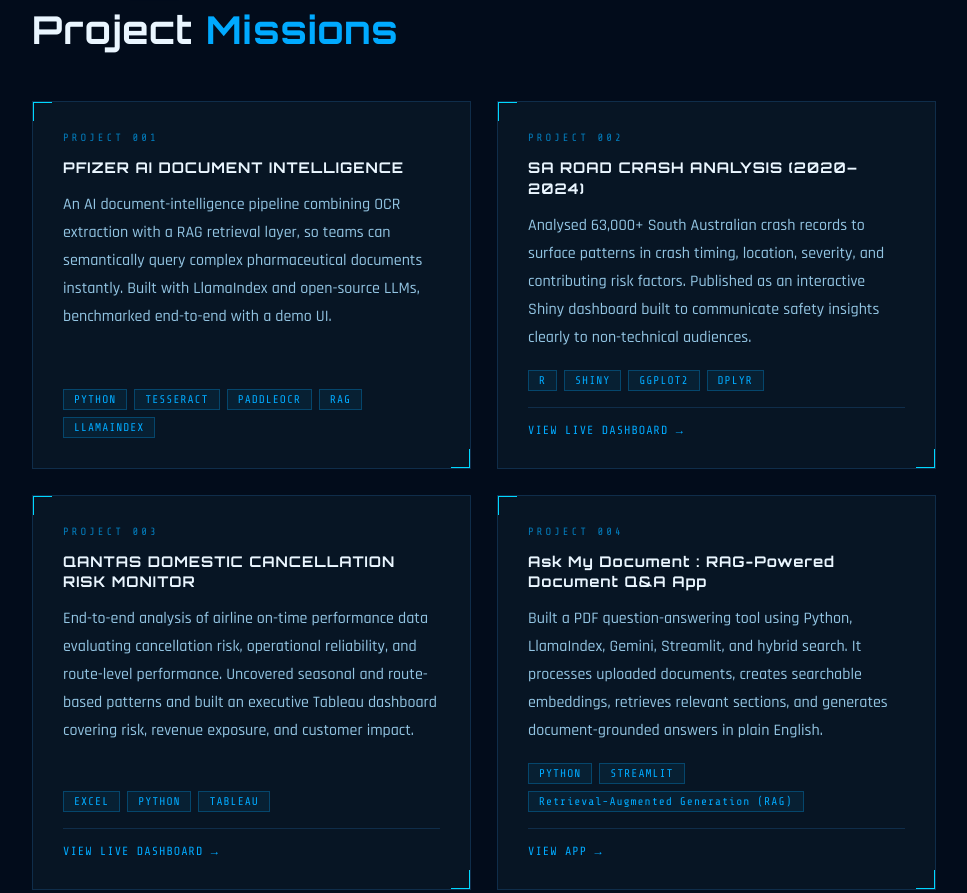
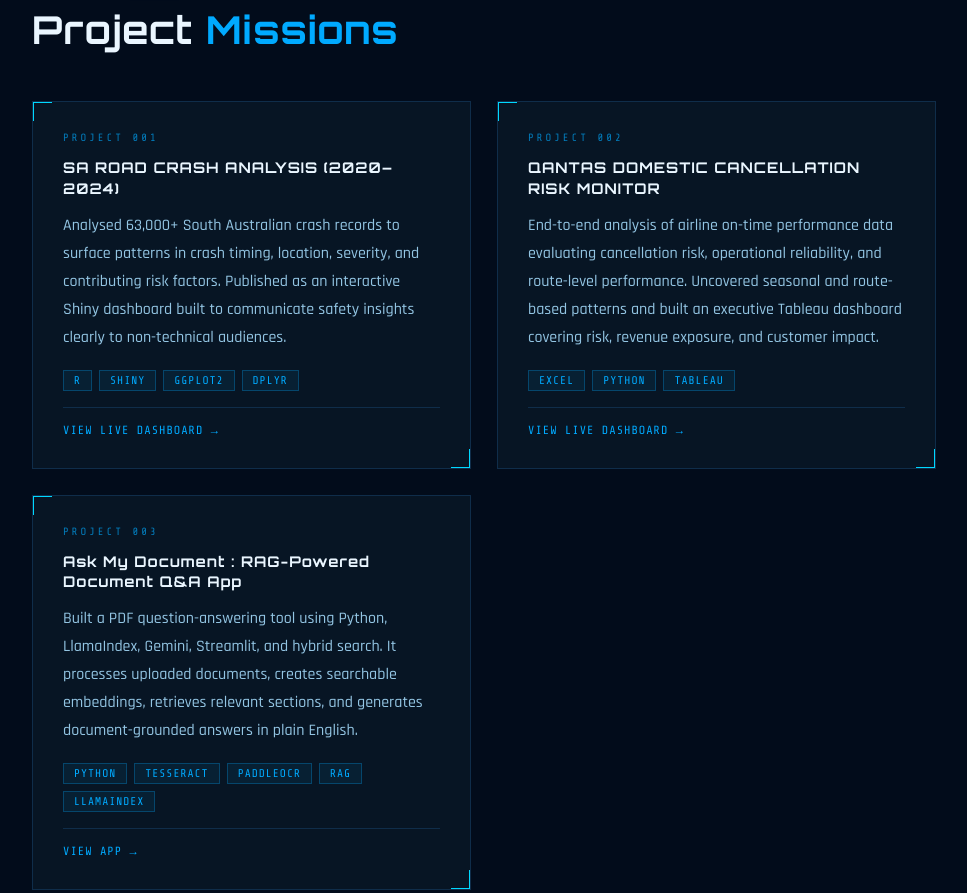
Before and after one commit to briiisty/briiisty.github.io, a plain HTML site: page index.html in a window 1280 px wide. Shown: the part 2946-3839 px from the top of the page, without its empty margins (296-1263 px from the left). Drawn offline with nearby package versions, Linux system fonts and the light colour scheme.

Commit message:
index.html

```diff
--- a/index.html
+++ b/index.html
@@ -580,29 +580,23 @@
   <div class="projects-grid">
     <div class="project reveal">
       <div class="project-num"> PROJECT 001</div>
-      <div class="project-title">PFIZER AI DOCUMENT INTELLIGENCE</div>
-      <p class="project-desc">An AI document-intelligence pipeline combining OCR extraction with a RAG retrieval layer, so teams can semantically query complex pharmaceutical documents instantly. Built with LlamaIndex and open-source LLMs, benchmarked end-to-end with a demo UI.</p>
-      <div class="tags"><span class="tag">PYTHON</span><span class="tag">TESSERACT</span><span class="tag">PADDLEOCR</span><span class="tag">RAG</span><span class="tag">LLAMAINDEX</span></div>
-    </div>
-    <div class="project reveal">
-      <div class="project-num"> PROJECT 002</div>
       <div class="project-title">SA ROAD CRASH ANALYSIS (2020–2024)</div>
       <p class="project-desc">Analysed 63,000+ South Australian crash records to surface patterns in crash timing, location, severity, and contributing risk factors. Published as an interactive Shiny dashboard built to communicate safety insights clearly to non-technical audiences.</p>
       <div class="tags"><span class="tag">R</span><span class="tag">SHINY</span><span class="tag">GGPLOT2</span><span class="tag">DPLYR</span></div>
       <a href="https://bristy.shinyapps.io/dui-crash-risk-dashboard/" class="project-link">VIEW LIVE DASHBOARD →</a>
     </div>
     <div class="project reveal">
-      <div class="project-num"> PROJECT 003</div>
+      <div class="project-num"> PROJECT 002</div>
       <div class="project-title">QANTAS DOMESTIC CANCELLATION RISK MONITOR</div>
       <p class="project-desc">End-to-end analysis of airline on-time performance data evaluating cancellation risk, operational reliability, and route-level performance. Uncovered seasonal and route-based patterns and built an executive Tableau dashboard covering risk, revenue exposure, and customer impact.</p>
       <div class="tags"><span class="tag">EXCEL</span><span class="tag">PYTHON</span><span class="tag">TABLEAU</span></div>
       <a href="https://public.tableau.com/app/profile/bristy.ajit.kumar.ghosh/viz/a1977977_DDDM/Dashboard" class="project-link">VIEW LIVE DASHBOARD →</a>
     </div>
     <div class="project reveal">
-      <div class="project-num"> PROJECT 004</div>
+      <div class="project-num"> PROJECT 003</div>
       <div class="project-title">Ask My Document : RAG-Powered Document Q&A App</div>
       <p class="project-desc">Built a PDF question-answering tool using Python, LlamaIndex, Gemini, Streamlit, and hybrid search. It processes uploaded documents, creates searchable embeddings, retrieves relevant sections, and generates document-grounded answers in plain English.</p>
-      <div class="tags"><span class="tag">PYTHON</span><span class="tag">STREAMLIT</span><span class="tag">Retrieval-Augmented Generation (RAG)</span></div>
+      <div class="tags"><span class="tag">PYTHON</span><span class="tag">TESSERACT</span><span class="tag">PADDLEOCR</span><span class="tag">RAG</span><span class="tag">LLAMAINDEX</span></div>
       <a href="https://askthefile.streamlit.app/?" class="project-link">VIEW  APP →</a>
     </div>
   </div>
```
